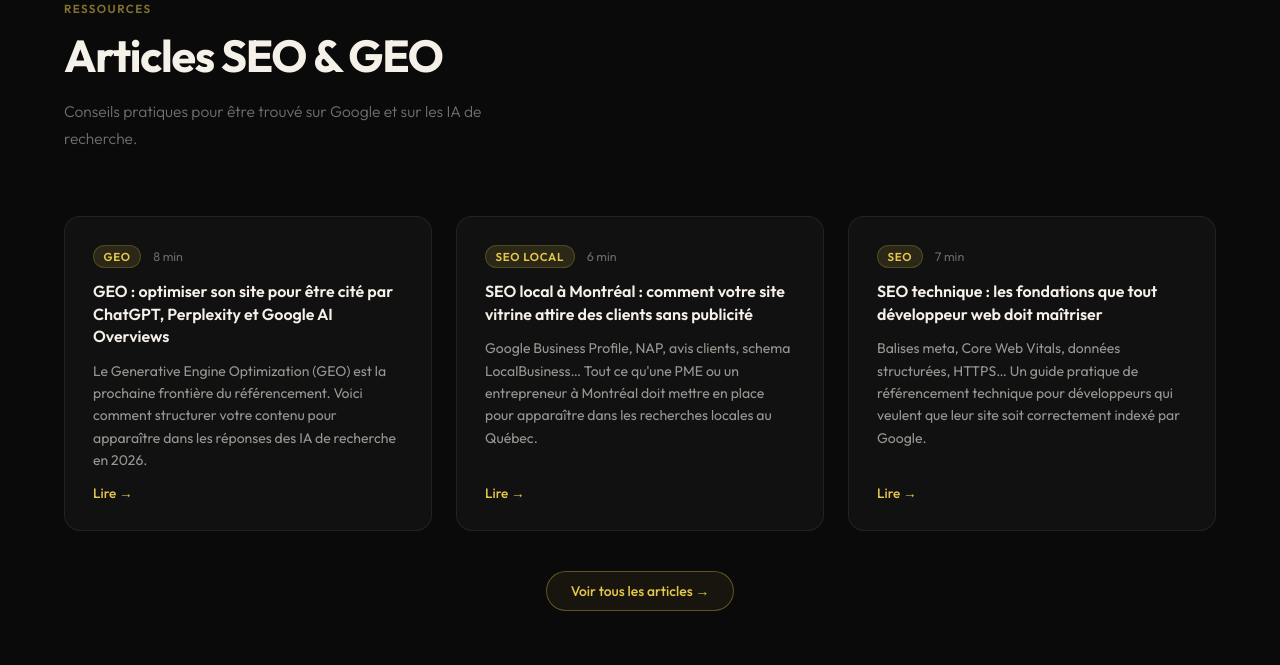
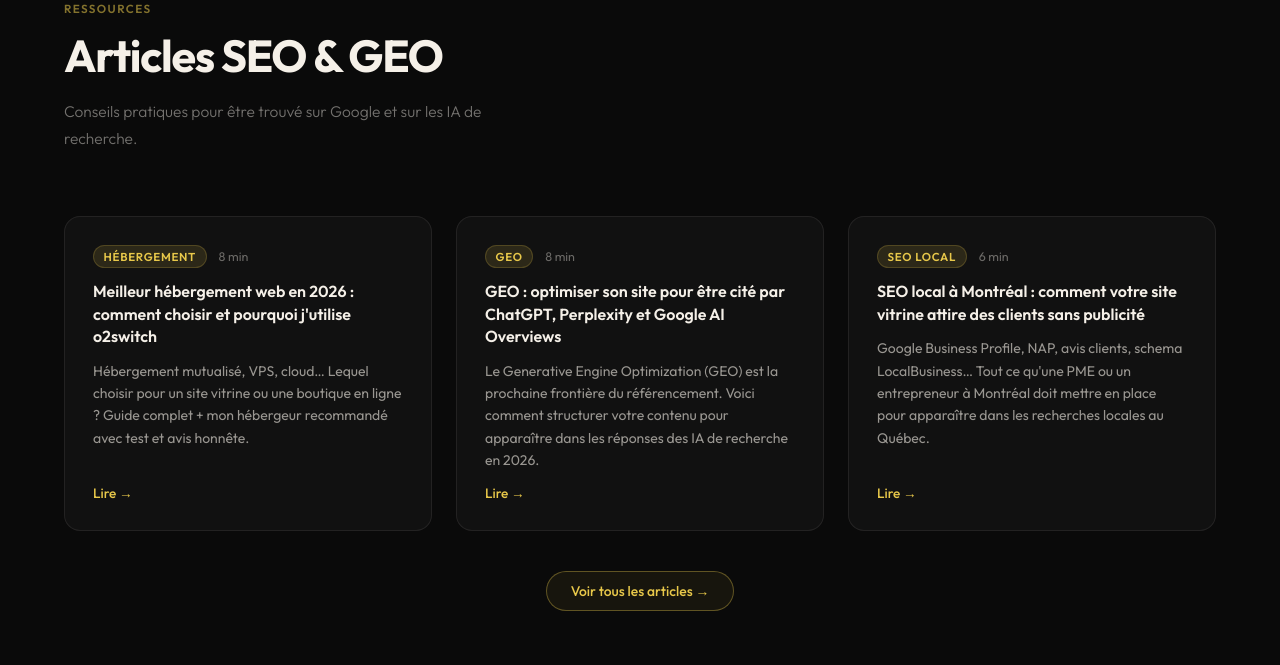
Before and after one commit to ngui27/portfolio, a PHP site: page / in a window 1280 px wide. Shown: the part 3447-4112 px from the top of the page. Run offline with PHP 8.4, Linux system fonts and the light colour scheme.

Commit message:
content: add web hosting article with o2switch affiliate links
- New article: "Meilleur hébergement web en 2026" (slug: meilleur-hebergement-web-site-vitrine)
- Targets keywords: hébergement web, hébergeur web, o2switch, site vitrine, NVMe, Core Web Vitals
- 5 image placeholder slots throughout the article
- Affiliate disclosure banner (legally required)
- 3 affiliate links marked rel="nofollow sponsored" — replace VOTRE_LIEN_AWIN with Awin tracking URL
- CSS: article-disclosure style, h3 in articles, ordered lists

Co-Authored-By: Claude Sonnet 4.6 <noreply@anthropic.com>

```diff
--- a/assets/css/style.css
+++ b/assets/css/style.css
@@ -1039,6 +1039,35 @@ footer p {
   line-height: 1.5;
 }
 
+/* Divulgation lien affilié */
+.article-disclosure {
+  font-size: 0.82rem;
+  color: rgba(245, 240, 232, 0.45);
+  background: rgba(232, 200, 74, 0.05);
+  border-left: 3px solid rgba(232, 200, 74, 0.3);
+  border-radius: 0 8px 8px 0;
+  padding: 0.75rem 1rem;
+  margin-bottom: 2rem;
+  line-height: 1.6;
+}
+
+/* Liste ordonnée dans les articles */
+.article-body ol {
+  padding-left: 1.5rem;
+  margin-bottom: 1.2rem;
+}
+.article-body ol li {
+  margin-bottom: 0.6rem;
+}
+
+/* H3 dans les articles */
+.article-body h3 {
+  font-size: 1.05rem;
+  font-weight: 600;
+  color: var(--jaune);
+  margin: 1.75rem 0 0.5rem;
+}
+
 /* Section aperçu sur la homepage */
 #blog {
   padding: 6rem 5%;
--- a/models/ArticleModel.php
+++ b/models/ArticleModel.php
@@ -293,6 +293,127 @@ HTML,
 </figure>
 HTML,
             ],
+
+            /* ─────────────────────────────────────────────
+               ARTICLE 4 — Hébergement web / o2switch affilié
+               ⚠️  Remplacez VOTRE_LIEN_AWIN par votre URL
+               de tracking générée sur ui.awin.com (merchant 13324)
+            ───────────────────────────────────────────── */
+            [
+                'slug'      => 'meilleur-hebergement-web-site-vitrine',
+                'title'     => 'Meilleur hébergement web en 2026 : comment choisir et pourquoi j\'utilise o2switch',
+                'excerpt'   => 'Hébergement mutualisé, VPS, cloud… Lequel choisir pour un site vitrine ou une boutique en ligne ? Guide complet + mon hébergeur recommandé avec test et avis honnête.',
+                'date'      => '2026-05-14',
+                'category'  => 'Hébergement',
+                'read_time' => 8,
+                'content'   => <<<HTML
+<p class="article-disclosure">🔗 <em>Cet article contient des liens affiliés vers o2switch. Si vous souscrivez via ces liens, je perçois une commission — sans surcoût pour vous. Je ne recommande que les outils que j'utilise réellement dans mes projets clients.</em></p>
+
+<p>Choisir un <strong>hébergement web</strong> est l'une des premières décisions techniques que vous prenez pour votre site vitrine ou votre boutique en ligne — et l'une des plus structurantes. Un mauvais hébergeur ralentit votre site, nuit à votre SEO, et vous expose à des pannes au mauvais moment. Dans ce guide, je passe en revue les types d'hébergement disponibles, les critères de choix concrets, et je vous explique pourquoi j'ai choisi <strong>o2switch</strong> pour mes projets et ceux de mes clients.</p>
+
+<figure class="img-placeholder" data-slot="true">
+  <figcaption>📷 Image à insérer : illustration comparative des types d'hébergement web (mutualisé, VPS, cloud, dédié) sous forme de pyramide ou de tableau</figcaption>
+</figure>
+
+<h2>Les différents types d'hébergement web : lequel vous convient ?</h2>
+<p>Il existe quatre grandes catégories d'<strong>hébergement web</strong>. Le bon choix dépend de votre trafic, de votre budget et de vos compétences techniques.</p>
+
+<h3>L'hébergement mutualisé</h3>
+<p>Votre site partage un serveur avec d'autres clients. C'est la solution la plus accessible en termes de prix et de gestion — idéale pour un <strong>site vitrine PME</strong>, un portfolio ou un blog. L'inconvénient : les ressources sont partagées, et un site voisin très gourmand peut théoriquement impacter vos performances (pratique que les bons hébergeurs évitent via l'isolation des comptes).</p>
+
+<h3>Le VPS (Virtual Private Server)</h3>
+<p>Un serveur physique divisé en machines virtuelles isolées. Vous disposez de ressources dédiées (RAM, CPU garantis) avec un accès root complet. Idéal si vous avez des applications spécifiques, des volumes de trafic importants ou besoin d'une configuration serveur sur mesure. Nécessite des notions d'administration Linux.</p>
+
+<h3>L'hébergement cloud</h3>
+<p>Vos données sont réparties sur plusieurs serveurs — si l'un tombe, les autres prennent le relai. Très haute disponibilité et scalabilité à la demande. Solution privilégiée pour les applications web à fort trafic ou les boutiques e-commerce en croissance rapide.</p>
+
+<h3>Le serveur dédié</h3>
+<p>Un serveur physique entier rien que pour vous. Performances maximales, contrôle total, mais coût élevé et administration complexe. Réservé aux projets d'envergure avec des exigences très spécifiques.</p>
+
+<figure class="img-placeholder" data-slot="true">
+  <figcaption>📷 Image à insérer : tableau comparatif des 4 types d'hébergement (prix, performance, complexité, cas d'usage recommandé)</figcaption>
+</figure>
+
+<h2>Les 6 critères pour choisir un bon hébergeur web</h2>
+<p>Quel que soit le type d'hébergement que vous choisissez, voici les critères que j'évalue systématiquement avant de recommander un hébergeur à un client :</p>
+
+<ol>
+  <li><strong>Performances et vitesse</strong> : disques SSD ou NVMe, temps de réponse serveur (TTFB) sous 200 ms, HTTP/2 ou HTTP/3 activé. La vitesse du serveur impacte directement vos Core Web Vitals et donc votre <strong>référencement SEO</strong>.</li>
+  <li><strong>Disponibilité (uptime)</strong> : un hébergeur sérieux garantit 99,9 % de disponibilité minimum. Vérifiez les rapports d'uptime indépendants, pas seulement les promesses marketing.</li>
+  <li><strong>Sécurité</strong> : certificats SSL gratuits (Let's Encrypt), pare-feu applicatif (WAF), sauvegardes automatiques quotidiennes, protection contre les attaques DDoS.</li>
+  <li><strong>Support client</strong> : disponible 24h/24, réactif, et surtout compétent. Un support qui répond en 5 minutes avec une réponse générique ne vaut rien. Testez avant de souscrire.</li>
+  <li><strong>Localisation des serveurs</strong> : pour un site ciblant le marché francophone (France, Québec, Belgique), des serveurs en France ou en Europe de l'Ouest réduit la latence et améliore l'expérience utilisateur.</li>
+  <li><strong>Rapport qualité/prix</strong> : comparez ce qui est réellement inclus (nombre de domaines, espace disque, emails, bases de données) et pas seulement le prix affiché en gros caractères.</li>
+</ol>
+
+<figure class="img-placeholder" data-slot="true">
+  <figcaption>📷 Image à insérer : checklist visuelle des 6 critères de choix d'un hébergeur web, style infographie minimaliste</figcaption>
+</figure>
+
+<h2>Pourquoi j'utilise o2switch pour mes projets clients</h2>
+<p>Après avoir testé plusieurs hébergeurs au fil des années (OVH, Infomaniak, PlanetHoster, Hostinger), j'ai choisi <a href="VOTRE_LIEN_AWIN" rel="nofollow sponsored" target="_blank"><strong>o2switch</strong></a> comme hébergeur de référence pour les sites vitrines et applications web que je développe. Voici pourquoi.</p>
+
+<h3>Des performances réelles grâce au NVMe</h3>
+<p>o2switch utilise exclusivement des disques <strong>NVMe</strong> — la technologie de stockage la plus rapide disponible aujourd'hui, jusqu'à 7 fois plus rapide que les SSD classiques. En pratique, cela se traduit par des temps de chargement significativement réduits et de meilleurs scores sur les <strong>Core Web Vitals</strong>. Pour le SEO de vos clients, c'est un avantage concret et mesurable.</p>
+
+<h3>Des serveurs en France, sans sous-traitance</h3>
+<p>Tous les datacenters d'o2switch sont situés en France et leur sont entièrement propriétaires — pas de sous-traitance à des prestataires tiers. Pour les clients qui traitent des données personnelles (formulaires de contact, boutiques en ligne), c'est un argument RGPD fort : vos données restent sur le territoire européen, sous juridiction française.</p>
+
+<h3>Une offre véritablement illimitée</h3>
+<p>Contrairement à certains hébergeurs qui mettent "illimité" en avant mais planquent des limites dans les CGU, o2switch propose avec son <a href="VOTRE_LIEN_AWIN" rel="nofollow sponsored" target="_blank">offre cPanel</a> :</p>
+<ul>
+  <li>Nombre de domaines illimité</li>
+  <li>Espace disque NVMe illimité</li>
+  <li>Comptes email illimités</li>
+  <li>Bases de données MySQL illimitées</li>
+  <li>Certificats SSL Let's Encrypt gratuits et automatiques</li>
+  <li>Sauvegardes quotidiennes incluses</li>
+</ul>
+<p>Pour un développeur qui gère plusieurs clients, c'est idéal : un seul abonnement peut couvrir l'ensemble du portefeuille de sites, ce qui simplifie considérablement la gestion.</p>
+
+<figure class="img-placeholder" data-slot="true">
+  <figcaption>📷 Image à insérer : capture du tableau de bord cPanel o2switch montrant les options disponibles (domaines, emails, bases de données, SSL)</figcaption>
+</figure>
+
+<h3>Un support client francophone et compétent</h3>
+<p>Le support o2switch est disponible 24h/24 et 7j/7 par téléphone, chat et tickets. Ce qui les distingue : les agents sont techniquement compétents et ne se contentent pas de réponses copiées-collées. En plusieurs années d'utilisation, je n'ai jamais attendu plus de quelques minutes pour obtenir une réponse utile — c'est rare dans ce secteur.</p>
+
+<h3>Des outils dédiés WordPress et sécurité</h3>
+<p>o2switch a développé deux outils propriétaires inclus dans l'abonnement :</p>
+<ul>
+  <li><strong>WPTiger</strong> : gestionnaire WordPress en un clic (installation, mise à jour, staging, clonage). Pratique pour les projets clients sous WordPress.</li>
+  <li><strong>TigerProtect</strong> : pare-feu applicatif basé sur l'IA qui bloque les tentatives d'intrusion, les bots malveillants et les attaques par force brute en temps réel.</li>
+</ul>
+
+<h2>Les offres o2switch en 2026 : laquelle choisir ?</h2>
+<p>o2switch propose plusieurs formules adaptées à différents profils :</p>
+<ul>
+  <li><strong>Grow</strong> (7 €/mois) : idéal pour débuter, un seul site, ressources modérées. Parfait pour un premier <strong>site vitrine</strong>.</li>
+  <li><strong>Cloud</strong> (offre vedette, souvent à moins de 2 €/mois en promotion) : accès à 12 vCPU et 48 Go de RAM. Excellent rapport qualité/prix pour un professionnel ou une agence.</li>
+  <li><strong>Pro</strong> (6,25 €/mois) : 24 vCPU et 64 Go de RAM pour les projets à fort trafic ou les boutiques e-commerce actives.</li>
+</ul>
+<p>Pour la majorité des PME et entrepreneurs, l'<strong>offre Cloud</strong> représente le meilleur compromis — des ressources largement suffisantes pour plusieurs sites, à un prix très compétitif.</p>
+
+<figure class="img-placeholder" data-slot="true">
+  <figcaption>📷 Image à insérer : tableau comparatif des 3 offres o2switch (Grow / Cloud / Pro) avec ressources, prix et cas d'usage recommandé</figcaption>
+</figure>
+
+<h2>Ce que j'aurais aimé savoir avant de choisir mon premier hébergeur</h2>
+<p>Quelques erreurs fréquentes à éviter quand on choisit un <strong>hébergement web</strong> pour la première fois :</p>
+<ul>
+  <li><strong>Ne pas se fier uniquement au prix d'appel</strong> : certains hébergeurs affichent 1 €/mois les six premiers mois, puis facturent 12-15 €/mois au renouvellement. Vérifiez toujours le prix de renouvellement.</li>
+  <li><strong>Négliger la localisation des serveurs</strong> : un hébergeur américain pour un site francophone augmente la latence et peut poser des problèmes de conformité RGPD.</li>
+  <li><strong>Oublier les sauvegardes</strong> : votre hébergeur doit effectuer des sauvegardes automatiques quotidiennes. Vérifiez que la restauration est simple et gratuite.</li>
+  <li><strong>Choisir le moins cher sans lire les avis</strong> : les forums d'hébergement (WebHostingTalk, les commentaires indépendants) sont plus fiables que les sites de comparaison rémunérés à l'affiliation.</li>
+</ul>
+
+<h2>Essayez o2switch avec la garantie satisfait ou remboursé 30 jours</h2>
+<p>o2switch offre une <strong>garantie satisfait ou remboursé de 30 jours</strong> sur tous ses abonnements. Si vous n'êtes pas convaincu après avoir testé, vous êtes remboursé intégralement — sans justification.</p>
+<p>C'est la meilleure façon de tester un hébergeur pour de vrai, avec votre site, votre charge réelle, et votre workflow. Pas avec des benchmarks synthétiques.</p>
+
+<p><a href="VOTRE_LIEN_AWIN" rel="nofollow sponsored" target="_blank" class="btn-primary">Découvrir o2switch — 30 jours satisfait ou remboursé →</a></p>
+HTML,
+            ],
         ];
     }
 }
```
